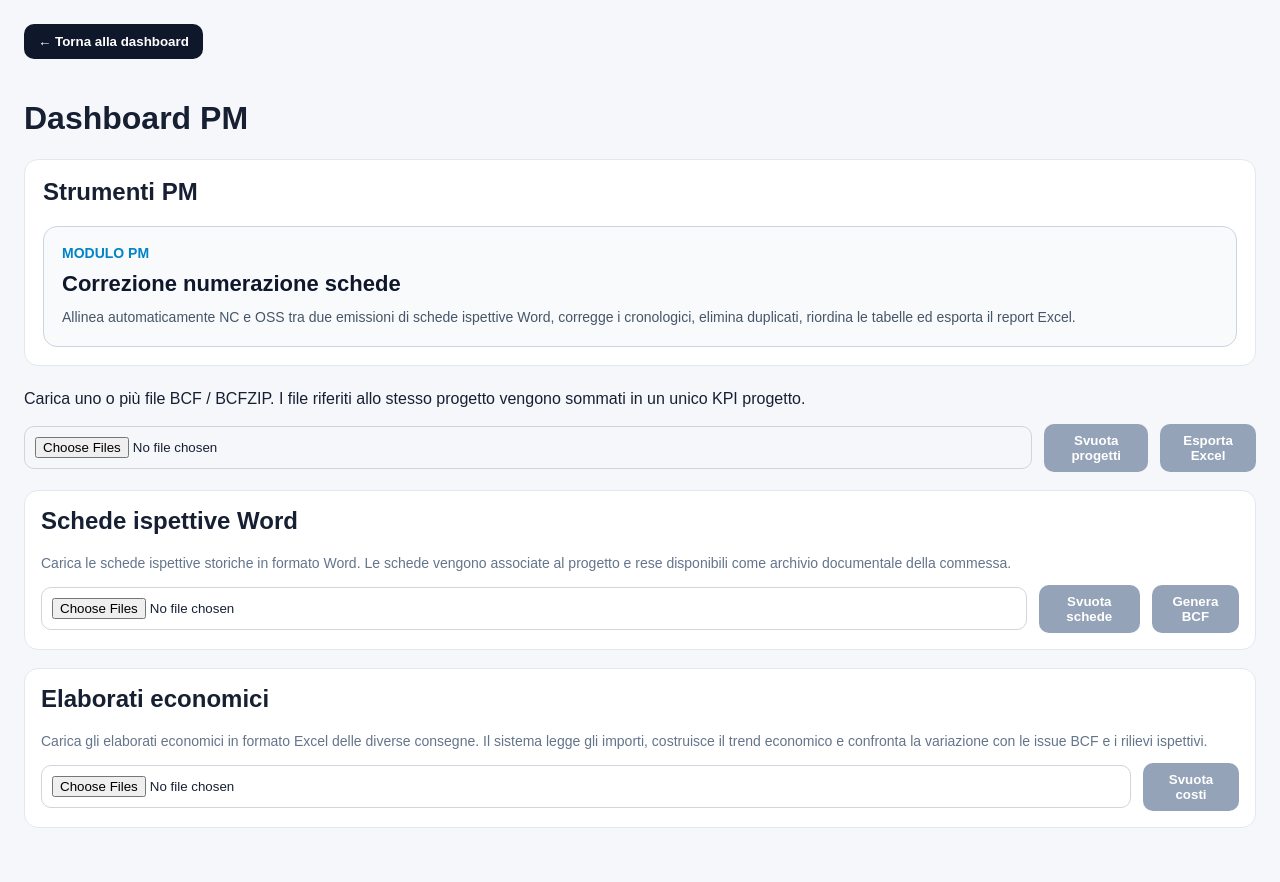
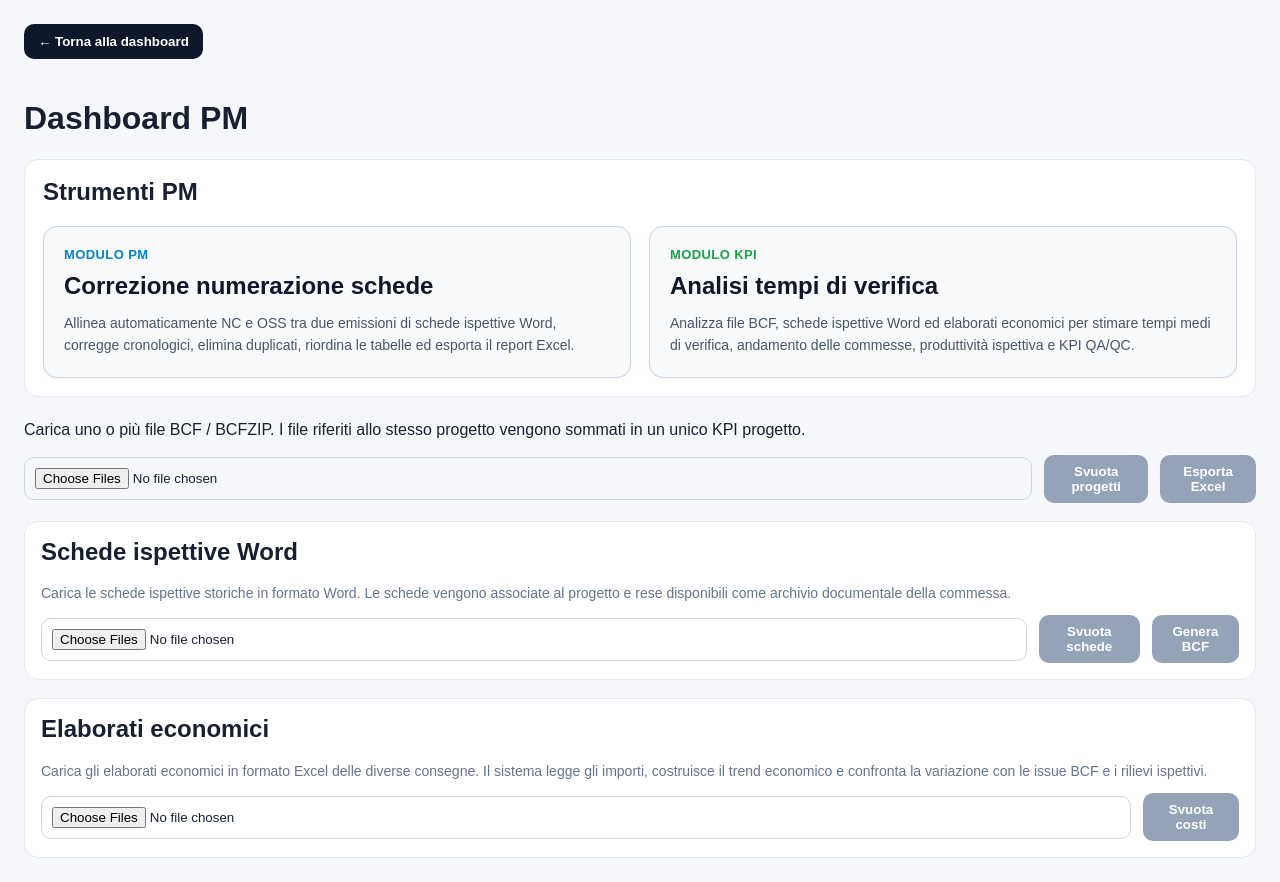
Before and after one commit to Giu71Puj06/nexcommon-qc-dashboard, a Next.js app: page /dashboard-pm in a window 1280 px wide. Before the commit the page ends 852 px from the top, so only its background shows below. Built offline with nearby package versions, Linux system fonts and the light colour scheme.

Commit message:
Update page.tsx

```diff
--- a/app/dashboard-pm/page.tsx
+++ b/app/dashboard-pm/page.tsx
@@ -527,8 +527,8 @@ export default function DashboardPMPage() {
   <div
   style={{
     display: "grid",
-      gridTemplateColumns: "repeat(auto-fit, minmax(320px, 1fr))",
-      gap: 16,
+    gridTemplateColumns: "repeat(auto-fit, minmax(360px, 1fr))",
+    gap: 18,
     marginTop: 14,
   }}
 >
@@ -539,17 +539,20 @@ export default function DashboardPMPage() {
       color: "#0f172a",
       border: "1px solid #cbd5e1",
       borderRadius: 14,
-        padding: 18,
+      padding: 20,
       background: "#f8fafc",
       transition: "0.2s",
+      display: "block",
+      boxShadow: "0 1px 3px rgba(0,0,0,0.05)",
     }}
   >
     <div
       style={{
-          fontSize: 14,
-          fontWeight: 700,
+        fontSize: 13,
+        fontWeight: 800,
         color: "#0284c7",
         marginBottom: 10,
+        letterSpacing: 0.4,
       }}
     >
       MODULO PM
@@ -557,9 +560,9 @@ export default function DashboardPMPage() {
 
     <div
       style={{
-          fontSize: 22,
+        fontSize: 24,
         fontWeight: 800,
-          marginBottom: 10,
+        marginBottom: 12,
       }}
     >
       Correzione numerazione schede
@@ -568,13 +571,62 @@ export default function DashboardPMPage() {
     <div
       style={{
         fontSize: 14,
-          lineHeight: 1.5,
+        lineHeight: 1.6,
         color: "#475569",
       }}
     >
       Allinea automaticamente NC e OSS tra due emissioni di schede
-        ispettive Word, corregge i cronologici, elimina duplicati,
+      ispettive Word, corregge cronologici, elimina duplicati,
       riordina le tabelle ed esporta il report Excel.
+    </div>
+  </a>
+
+  <a
+    href="/dashboard-pm/tempi-verifica"
+    style={{
+      textDecoration: "none",
+      color: "#0f172a",
+      border: "1px solid #cbd5e1",
+      borderRadius: 14,
+      padding: 20,
+      background: "#f8fafc",
+      transition: "0.2s",
+      display: "block",
+      boxShadow: "0 1px 3px rgba(0,0,0,0.05)",
+    }}
+  >
+    <div
+      style={{
+        fontSize: 13,
+        fontWeight: 800,
+        color: "#16a34a",
+        marginBottom: 10,
+        letterSpacing: 0.4,
+      }}
+    >
+      MODULO KPI
+    </div>
+
+    <div
+      style={{
+        fontSize: 24,
+        fontWeight: 800,
+        marginBottom: 12,
+      }}
+    >
+      Analisi tempi di verifica
+    </div>
+
+    <div
+      style={{
+        fontSize: 14,
+        lineHeight: 1.6,
+        color: "#475569",
+      }}
+    >
+      Analizza file BCF, schede ispettive Word ed elaborati economici
+      per stimare tempi medi di verifica, andamento delle commesse,
+      produttività ispettiva e KPI QA/QC.
     </div>
   </a>
 </div>
```
Lines whose indentation alone changed are shown as unchanged.
